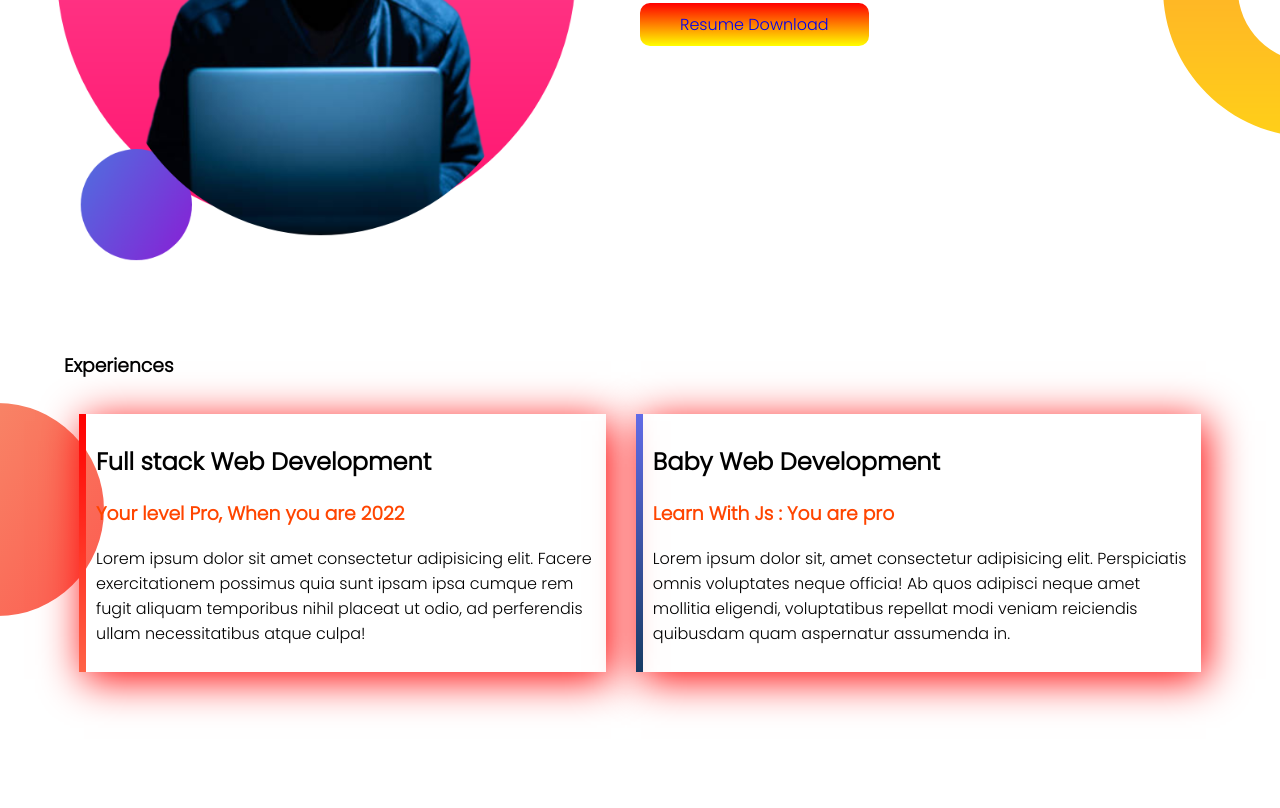
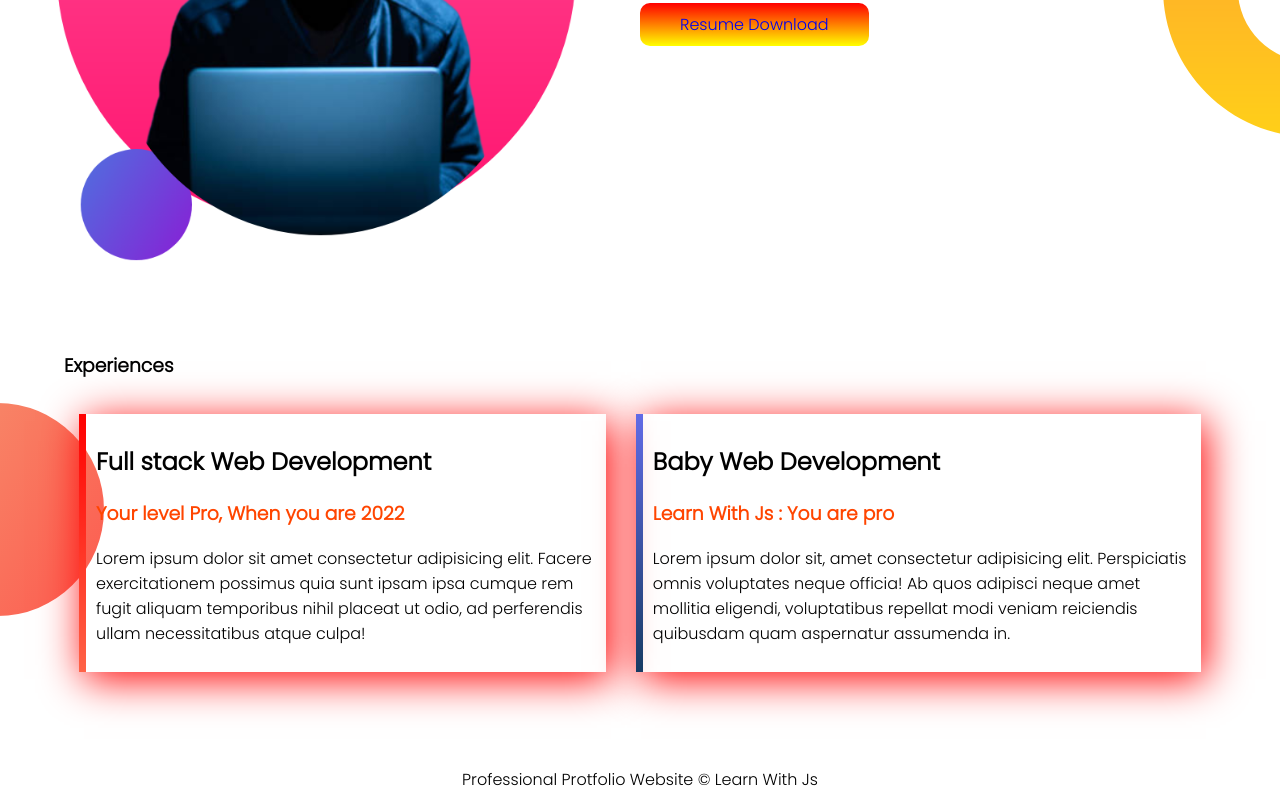
Before and after one commit to Ridoy34994/professional-portfolio, a plain HTML site: page index.html in a window 1280 px wide. Shown: the part 999-1807 px from the top of the page. Before the commit the page ends 1750 px from the top, so only its background shows below. Drawn offline with Linux system fonts and the light colour scheme.

Commit message:
Footer And finishing

```diff
--- a/index.html
+++ b/index.html
@@ -64,5 +64,9 @@
           </div>
      </section>
 
+     <footer>
+         <p>Professional Protfolio Website &COPY; Learn With Js</p>
+     </footer>
+
 </body>
 </html>
--- a/style.css
+++ b/style.css
@@ -73,3 +73,7 @@ padding-right: 5%;
     border-image-slice: 1;
     padding: 10px;
 }
+footer p{
+    text-align: center;
+
+}
```
